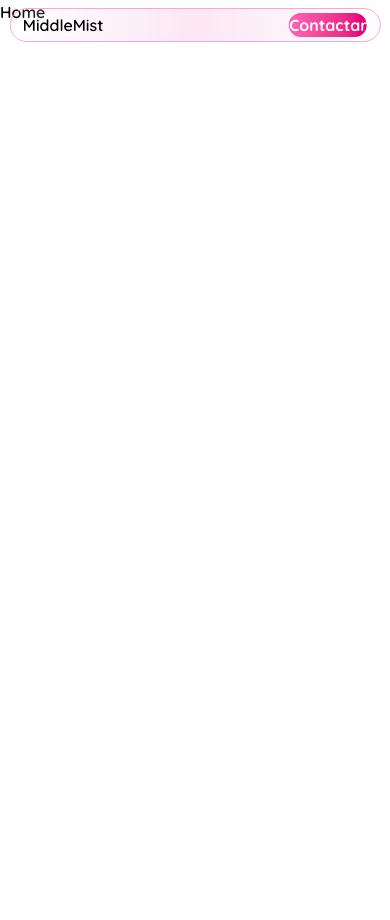
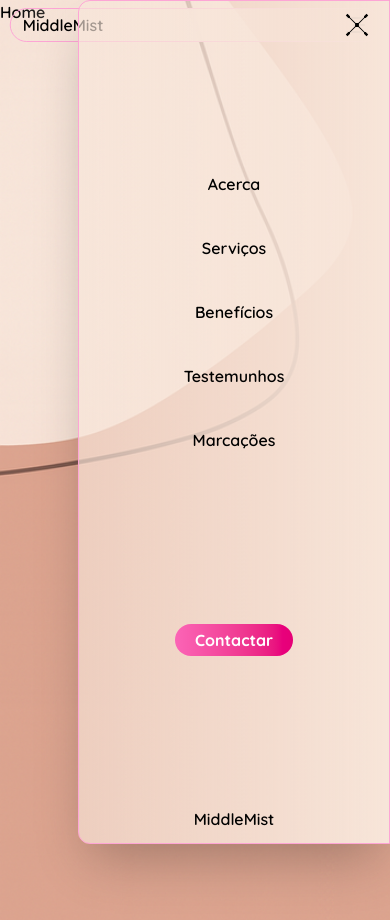
Before and after one commit to ndhambii/middlemist-website, a Next.js app: page / in a window 390 px wide. Shown: the top 920 px of the page. Built offline with nearby package versions, Linux system fonts and the light colour scheme.

Commit message:
feat: add navbar 2

```diff
--- a/app/components/Navbar.tsx
+++ b/app/components/Navbar.tsx
@@ -1,15 +1,24 @@
+"use client";
 import Link from "next/link";
 import React from "react";
 import { RiMenu3Fill } from "react-icons/ri";
+import { GiTireIronCross } from "react-icons/gi";
 import { navLinks } from "../constants.tsx/constants";
 
 const Navbar = () => {
+  const [isOpen, setIsOpen] = React.useState(false);
+
+  const openNavHandler = () => setIsOpen(true);
+  const closeNavHandler = () => setIsOpen(false);
+
+  const navOpen = isOpen ? "translate-x-0" : "translate-x-full";
+
   return (
     <div className="text-base">
       <nav
-        className="fixed left-1/2 transform -translate-x-1/2 z-[10000] flex items-center justify-between border border-pink-300 hover:shadow-md
+        className="fixed left-1/2 transform -translate-x-1/2 z-[1000] flex items-center justify-between border border-pink-300 hover:shadow-md
        transition-all duration-600
-      bg-gradient-to-r from-transparent via-pink-100 to-transparent  rounded-full mt-2 py-1 px-3 w-[95%] xl:mt-5 xl:py-3 xl:px-8 xl:w-[90%] mx-auto"
+      bg-gradient-to-r from-transparent via-[#f7e5d9] to-transparent  rounded-full mt-2 py-1 px-3 w-[95%] xl:mt-5 xl:py-3 xl:px-8 xl:w-[90%] mx-auto"
       >
         <div>
           <Link href="/">
@@ -30,12 +39,42 @@ const Navbar = () => {
             })}
           </ul>
         </div>
+
         <div className="font-bold">
-          <button className="cursor-pointer bg-pink-500  text-white rounded-full xl:py-3 xl:px-12 bg-gradient-to-r from-pink-400 to-pink-600 hover:shadow-lg hover:bg-gradient-to-r hover:from-pink-600 hover:to-pink-400 active:bg-gradient-to-r active:from-pink-800 active:to-pink-600 transition-colors duration-300 focus:outline-none focus:ring-2 focus:ring-pink-300">
+          <button className="hidden xl:block cursor-pointer bg-pink-500  text-white font-bold rounded-full xl:py-3 xl:px-12 bg-gradient-to-r from-pink-400 to-pink-600 hover:shadow-lg hover:bg-gradient-to-r hover:from-pink-600 hover:to-pink-400 active:bg-gradient-to-r active:from-pink-800 active:to-pink-600 transition-colors duration-300 focus:outline-none focus:ring-2 focus:ring-pink-300">
             Contactar
           </button>
         </div>
+
+        <button className="xl:hidden">
+          <RiMenu3Fill
+            onClick={openNavHandler}
+            className="text-2xl text-black "
+          />
+        </button>
       </nav>
+      <div className="xl:hidden fixed transform transition-all duration-500 delay-300 right-0 w-[80%] border border-pink-300 h-screen z-[1000002] bg-gradient-to-l from-[#f7e5d9] to-[#f7e5d9]/65 rounded-l-xl flex flex-col items-center shadow-2xl justify-between">
+        <button>
+          <GiTireIronCross
+            onClick={closeNavHandler}
+            className="text-2xl text-black absolute top-3 right-5 sm:right-7 md:right-8"
+          />
+        </button>
+        <ul className="flex flex-col items-center ">
+          {navLinks.map((item) => {
+            return (
+              <li key={item.id} className="py-5 px-6">
+                <Link href={item.url}>{item.name}</Link>
+              </li>
+            );
+          })}
+        </ul>
+        <button className="bg-gradient-to-r from-pink-400 to-pink-600 text-white font-bold py-1 px-5 rounded-full">
+          Contactar
+        </button>
+
+        <p className="pb-3">MiddleMist</p>
+      </div>
     </div>
   );
 };
--- a/app/constants.tsx/constants.tsx
+++ b/app/constants.tsx/constants.tsx
@@ -27,21 +27,3 @@ export const navLinks = [
     url: "/",
   },
 ];
-
-export const socialLinks = [
-  {
-    id: 1,
-    name: "Facebook",
-    url: "https://www.facebook.com/middlemistmaputo",
-  },
-  {
-    id: 2,
-    name: "Instagram",
-    url: "https://www.instagram.com/middlemiststudio0",
-  },
-  {
-    id: 3,
-    name: "WhatsApp",
-    url: "https://wa.me/c/258870715416",
-  },
-];
--- a/app/layout.tsx
+++ b/app/layout.tsx
@@ -21,7 +21,7 @@ export default function RootLayout({
   return (
     <html lang="en">
       <body
-        className={`${font.className} antialiased bg-white font-semibold h-[100%]`}
+        className={`${font.className} antialiased min-h-screen bg-[url('/background.png')] bg-cover bg-no-repeat font-semibold h-[100%]`}
       >
         <header>
           <Navbar />
```
Also changed, not shown: public/background.png (added), 1 other file (tests, documents, lock files or other folders).
